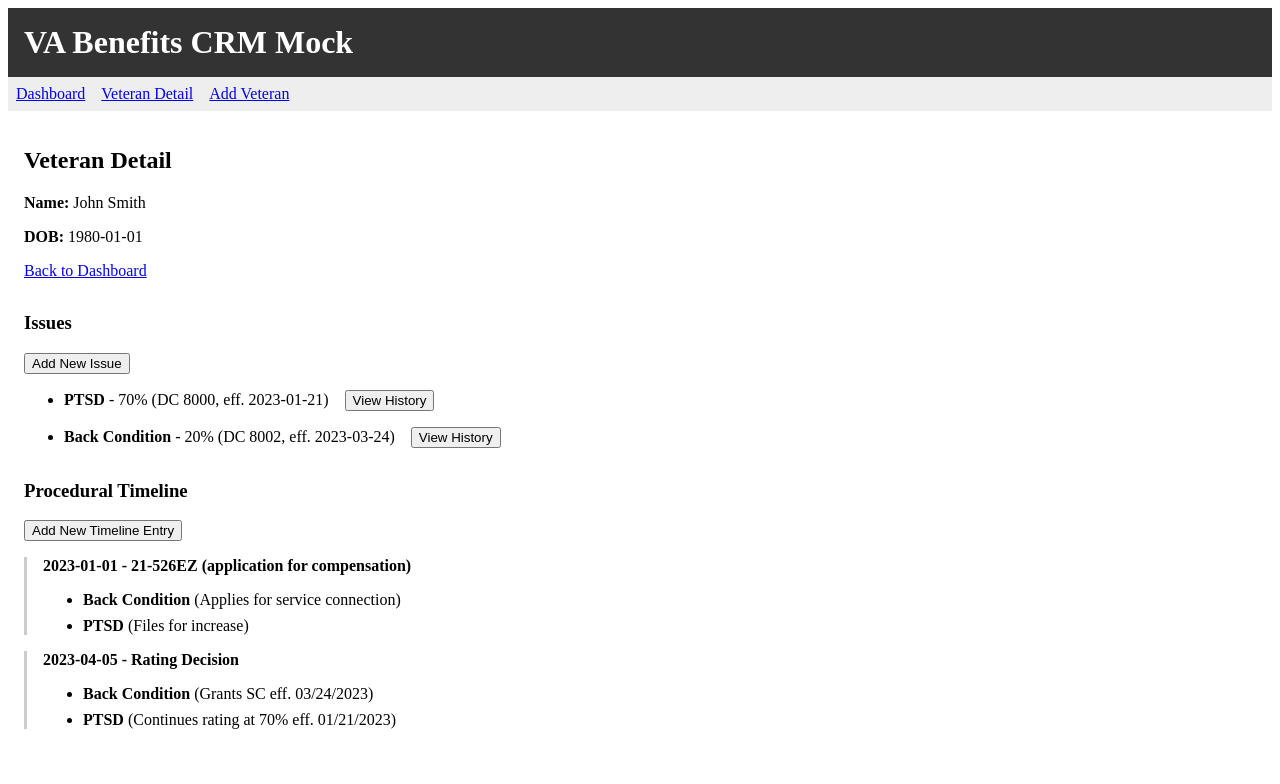
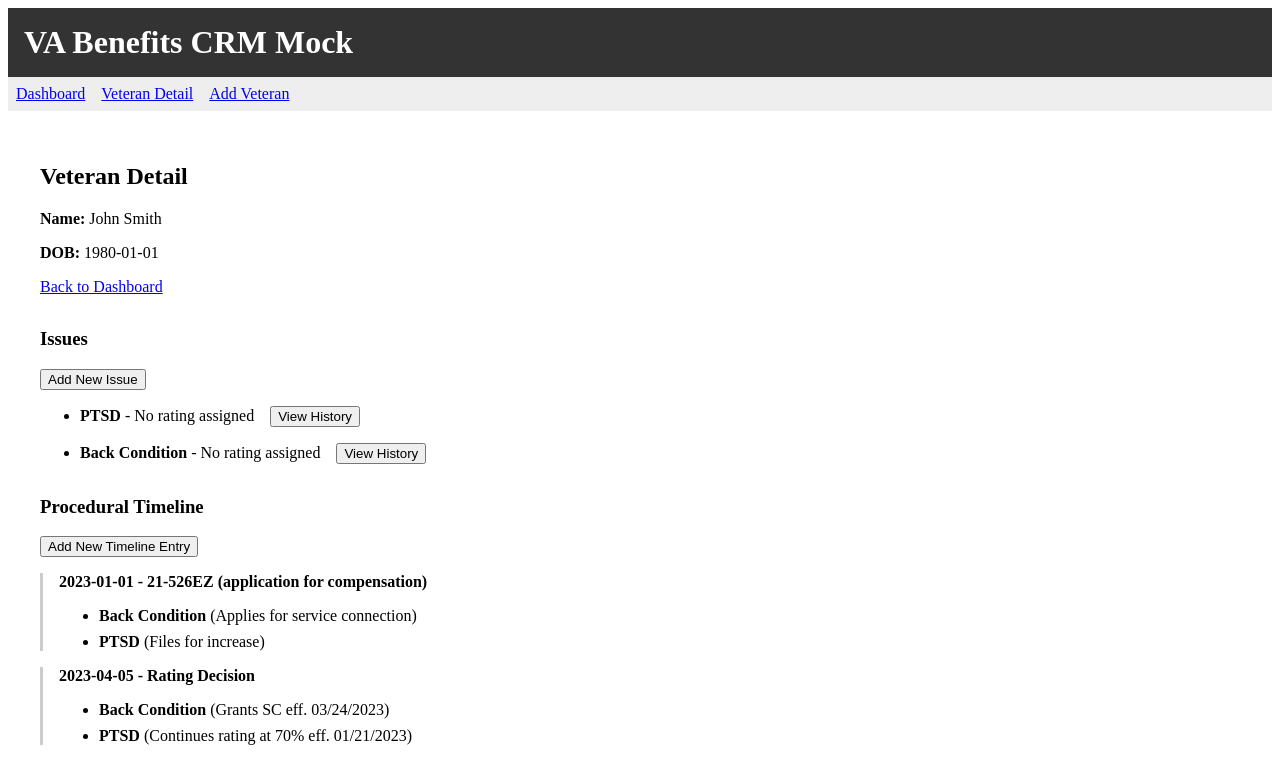
Before and after one commit to grx7/vacrm, a React (Create React App) app: page /veteran/1 in a window 1280 px wide. Shown: the top 784 px of the page. Built offline with nearby package versions, Linux system fonts and the light colour scheme.

Commit message:
Implement timeline-based rating in VeteranDetail

```diff
--- a/src/pages/VeteranDetail.jsx
+++ b/src/pages/VeteranDetail.jsx
@@ -8,7 +8,7 @@ export default function VeteranDetail() {
   const { veterans } = useContext(DataContext);
 
   // Find the matching veteran
-  const veteran = veterans.find((v) => v.id === parseInt(id));
+  const veteran = veterans.find(v => v.id === parseInt(id));
   if (!veteran) {
     return (
       <div>
@@ -18,20 +18,48 @@ export default function VeteranDetail() {
     );
   }
 
+  // Navigation helpers
   const handleAddIssue = () => {
     navigate(`/veteran/${veteran.id}/issue/new`);
   };
-
+  const handleAddTimelineEntry = () => {
+    navigate(`/veteran/${veteran.id}/timeline/new`);
+  };
   const handleViewHistory = (issueId) => {
     navigate(`/veteran/${veteran.id}/issue/${issueId}/history`);
   };
 
-  const handleAddTimelineEntry = () => {
-    navigate(`/veteran/${veteran.id}/timeline/new`);
-  };
+  /**
+   * Scans the timeline to find the newest percent_change for a given issueId
+   */
+  function getLatestPercentChange(issueId) {
+    let latest = null;
+
+    for (const entry of veteran.timeline) {
+      for (const iss of entry.issues) {
+        // Must have percent_change AND match this issueId
+        if (iss.issue_id === issueId && iss.percent_change) {
+          const found = {
+            entry_date: entry.entry_date,
+            percent_change: iss.percent_change
+          };
+          if (!latest) {
+            latest = found;
+          } else {
+            // Compare by date, keep the newest
+            if (new Date(found.entry_date) > new Date(latest.entry_date)) {
+              latest = found;
+            }
+          }
+        }
+      }
+    }
+
+    return latest ? latest.percent_change : null;
+  }
 
   return (
-    <div>
+    <div style={{ padding: '1rem' }}>
       <h2>Veteran Detail</h2>
       <p><strong>Name:</strong> {veteran.full_name}</p>
       <p><strong>DOB:</strong> {veteran.dob}</p>
@@ -41,23 +69,16 @@ export default function VeteranDetail() {
       <h3 style={{ marginTop: '2rem' }}>Issues</h3>
       <button onClick={handleAddIssue}>Add New Issue</button>
       <ul>
-        {veteran.issues.map((issue) => {
-          const hasRatings = issue.rating_history && issue.rating_history.length > 0;
-          const latest = hasRatings
-            ? issue.rating_history[issue.rating_history.length - 1]
-            : null;
+        {veteran.issues.map(issue => {
+          // Grab the newest percent_change from timeline
+          const rating = getLatestPercentChange(issue.id);
 
           return (
             <li key={issue.id} style={{ marginTop: '1rem' }}>
               <strong>{issue.issue_name}</strong>
-              {latest ? (
-                <>
-                  {' - '}
-                  {latest.percent}% (DC {latest.diagnostic_code}, eff. {latest.effective_date})
-                </>
-              ) : (
-                <> - No rating assigned</>
-              )}
+              {rating
+                ? ` - Current Rating: ${rating}%`
+                : ' - No rating assigned'}
               <button
                 style={{ marginLeft: '1rem' }}
                 onClick={() => handleViewHistory(issue.id)}
@@ -75,31 +96,22 @@ export default function VeteranDetail() {
       {veteran.timeline.map((entry, idx) => (
         <div
           key={idx}
-          style={{
-            marginTop: '1rem',
-            paddingLeft: '1rem',
-            borderLeft: '3px solid #ccc'
-          }}
+          style={{ marginTop: '1rem', paddingLeft: '1rem', borderLeft: '3px solid #ccc' }}
         >
-          <strong>
-            {entry.entry_date} - {entry.type}
-          </strong>
+          <strong>{entry.entry_date} - {entry.type}</strong>
           <ul>
             {entry.issues.map((iss, i) => {
-              // Retrieve the issue name for display
-              const foundIssue = veteran.issues.find((obj) => obj.id === iss.issue_id);
+              const foundIssue = veteran.issues.find(obj => obj.id === iss.issue_id);
               const name = foundIssue ? foundIssue.issue_name : 'Unknown';
 
               return (
                 <li key={i} style={{ marginBottom: '0.5rem' }}>
                   <strong>{name}</strong> ({iss.what_happened})
-                  {/* If date_of_event exists, display it */}
                   {iss.date_of_event && (
-                    <div>Date: {iss.date_of_event}</div>
+                    <div>Effective date: {iss.date_of_event}</div>
                   )}
-                  {/* If percent_change exists, display it */}
                   {iss.percent_change && (
-                    <div>Percent change: {iss.percent_change}</div>
+                    <div>Rating: {iss.percent_change}%</div>
                   )}
                 </li>
               );
```
Also changed, not shown: 1 other file (tests, documents, lock files or other folders).
